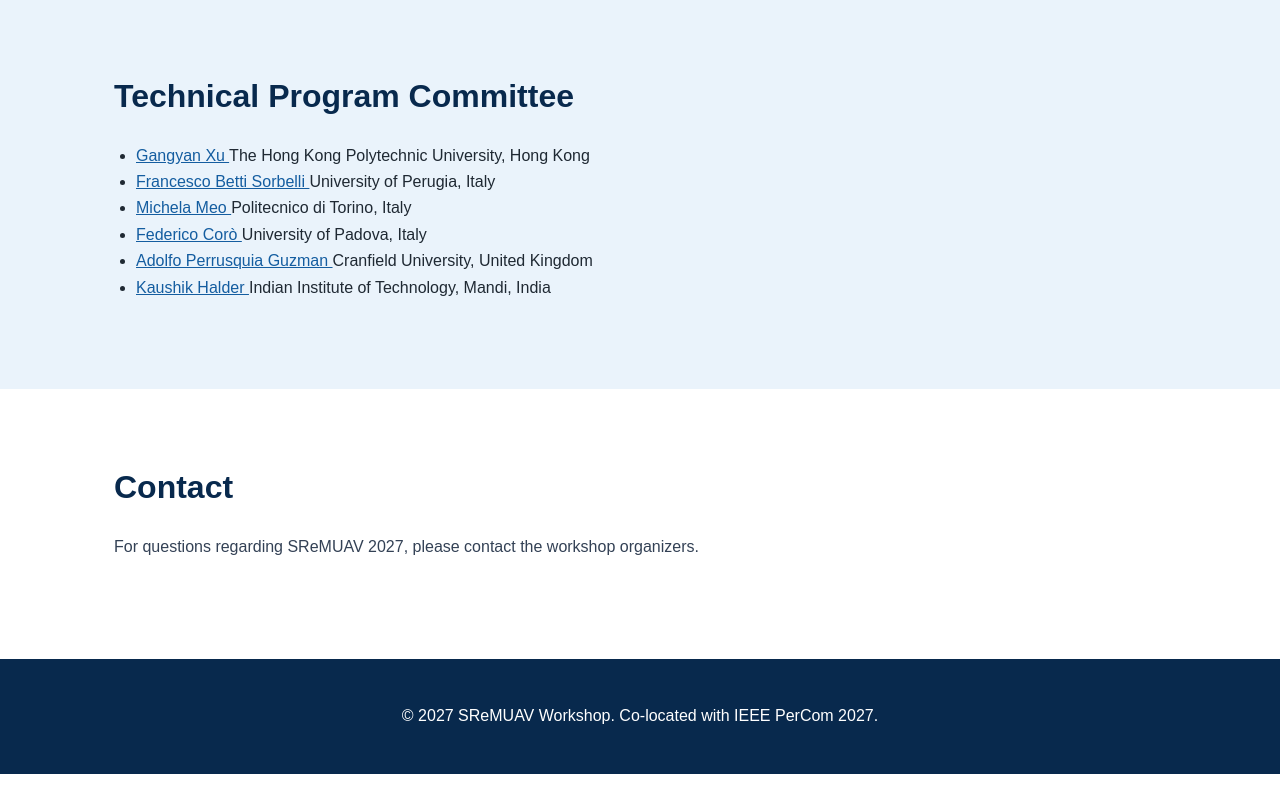
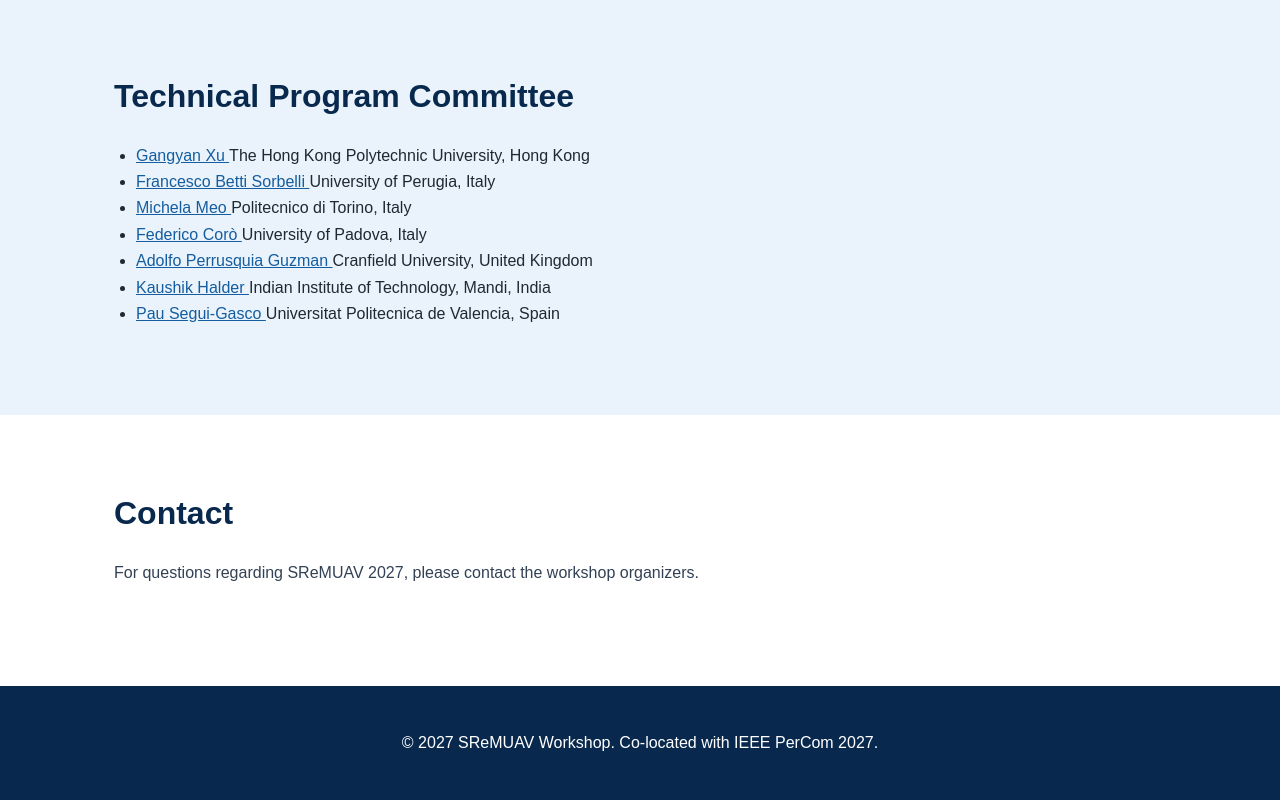
Before and after one commit to dp457/sremuav2027, a plain HTML site: page index.html in a window 1280 px wide. Shown: the part 3804-4604 px from the top of the page. Before the commit the page ends 4578 px from the top, so only its background shows below. Drawn offline with Linux system fonts and the light colour scheme.

Commit message:
Add new researcher entry for Pau Segui-Gasco

```diff
--- a/index.html
+++ b/index.html
@@ -230,6 +230,15 @@
         <span>Indian Institute of Technology, Mandi, India</span>
       </li>
 
+      <li>
+        <a href="https://panorama.upv.es/es/ipublic/researcher/339305/"
+           target="_blank"
+           rel="noopener noreferrer">
+           Pau Segui-Gasco
+        </a>
+        <span> Universitat Politecnica de Valencia, Spain </span>
+      </li>
+
 
     </ul>
 
```
